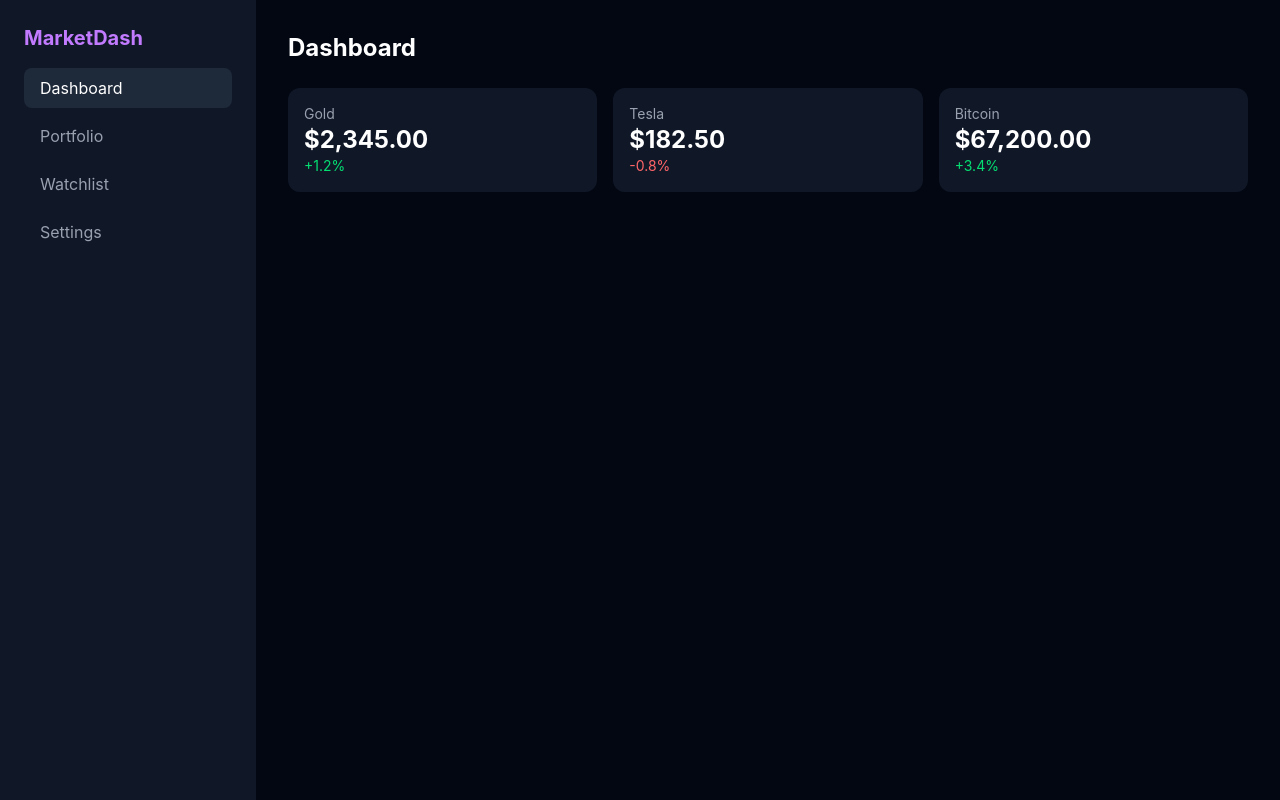
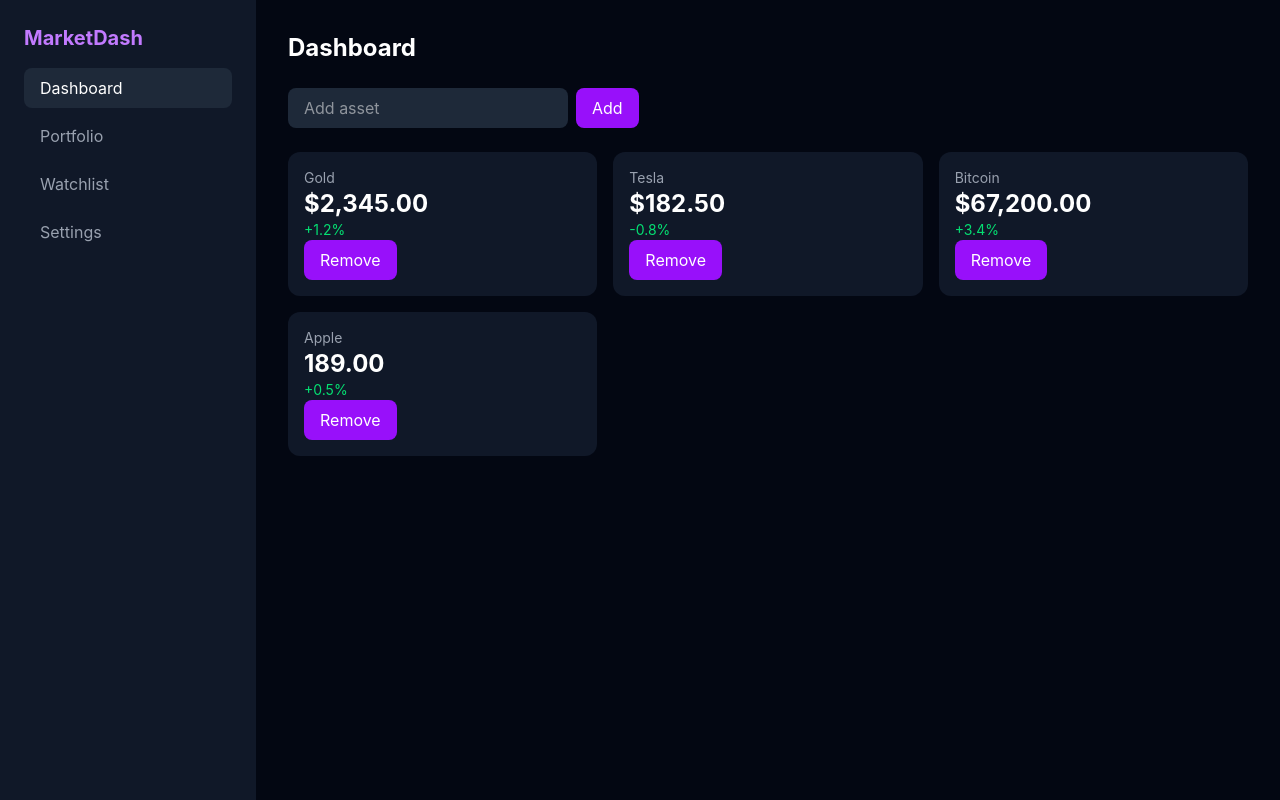
Before and after one commit to perdikeas/market-app, a React (Vite) app: page / in a window 1280 px wide. Built offline with nearby package versions, Linux system fonts and the light colour scheme.

Commit message:
asset cards: add/remove functionality, state

```diff
--- a/src/App.jsx
+++ b/src/App.jsx
@@ -1,4 +1,28 @@
+import AssetCard from './AssetCard'
+import { useState } from 'react'
 function App() {
+
+  const [assets, setAssets] = useState([
+  { name: 'Gold', price: '$2,345.00', change: '+1.2%' },
+  { name: 'Tesla', price: '$182.50', change: '-0.8%' },
+  { name: 'Bitcoin', price: '$67,200.00', change: '+3.4%' },
+  { name: 'Apple', price: '189.00', change: '+0.5%'}
+  ])
+
+  const [newAssetName, setNewAssetName] = useState('')
+
+  function handleAddAsset() {
+    if(assets.find((asset) => asset.name === newAssetName)){
+      return
+    }
+    setAssets([...assets, { name: newAssetName, price: '...', change: '...' }])
+    setNewAssetName('')
+  }
+
+  function handleRemoveAsset(name){
+    setAssets(assets.filter((asset) => asset.name !== name))
+  }
+
   return (
     <div className="flex h-screen bg-gray-950 text-white">
 
@@ -17,24 +41,33 @@
       <div className="flex-1 p-8">
         <h2 className="text-2xl font-bold mb-6">Dashboard</h2>
 
+        <div className = "flex gap-2 mb-6">
+          <input
+            type = "text"
+            placeholder = "Add asset"
+            value = {newAssetName}
+            onChange = {(e) => setNewAssetName(e.target.value)}
+            onKeyDown = {(e) => {
+              if(e.key === 'Enter') handleAddAsset()
+            }}
+            className = "bg-gray-800 text-white px-4 py-2 rounded-lg outline-none"
+            />
+          <button onClick = {handleAddAsset} className = "bg-purple-600 px-4 py-2 rounded-lg hover:bg-purple-700">
+            Add
+          </button>
+        </div>
+
         {/* Asset cards */}
-        <div className="grid grid-cols-3 gap-4">
-          <div className="bg-gray-900 p-4 rounded-xl">
-            <p className="text-gray-400 text-sm">Gold</p>
-            <p className="text-2xl font-bold">$2,345.00</p>
-            <p className="text-green-400 text-sm">+1.2%</p>
-          </div>
-          <div className="bg-gray-900 p-4 rounded-xl">
-            <p className="text-gray-400 text-sm">Tesla</p>
-            <p className="text-2xl font-bold">$182.50</p>
-            <p className="text-red-400 text-sm">-0.8%</p>
-          </div>
-          <div className="bg-gray-900 p-4 rounded-xl">
-            <p className="text-gray-400 text-sm">Bitcoin</p>
-            <p className="text-2xl font-bold">$67,200.00</p>
-            <p className="text-green-400 text-sm">+3.4%</p>
-          </div>
+        <div className = "grid grid-cols-3 gap-4">
+          {assets.map((asset) => (
+            <AssetCard
+            key = {asset.name} name = {asset.name}
+            price = {asset.price} change = {asset.change}
+            onRemove = {() => handleRemoveAsset(asset.name)}
+            />
+          ))}
         </div>
+
       </div>
 
     </div>
--- /dev/null
+++ b/src/AssetCard.jsx
@@ -0,0 +1,11 @@
+function AssetCard({name, price, change, onRemove}){
+    return (<div className="bg-gray-900 p-4 rounded-xl">
+        <p className="text-gray-400 text-sm">{name}</p>
+        <p className="text-2xl font-bold">{price}</p>
+        <p className="text-green-400 text-sm">{change}</p>
+        <button onClick = {onRemove} className = "bg-purple-600 px-4 py-2 rounded-lg hover:bg-purple-700">
+            Remove
+        </button>
+    </div>)
+}
+export default AssetCard
```
